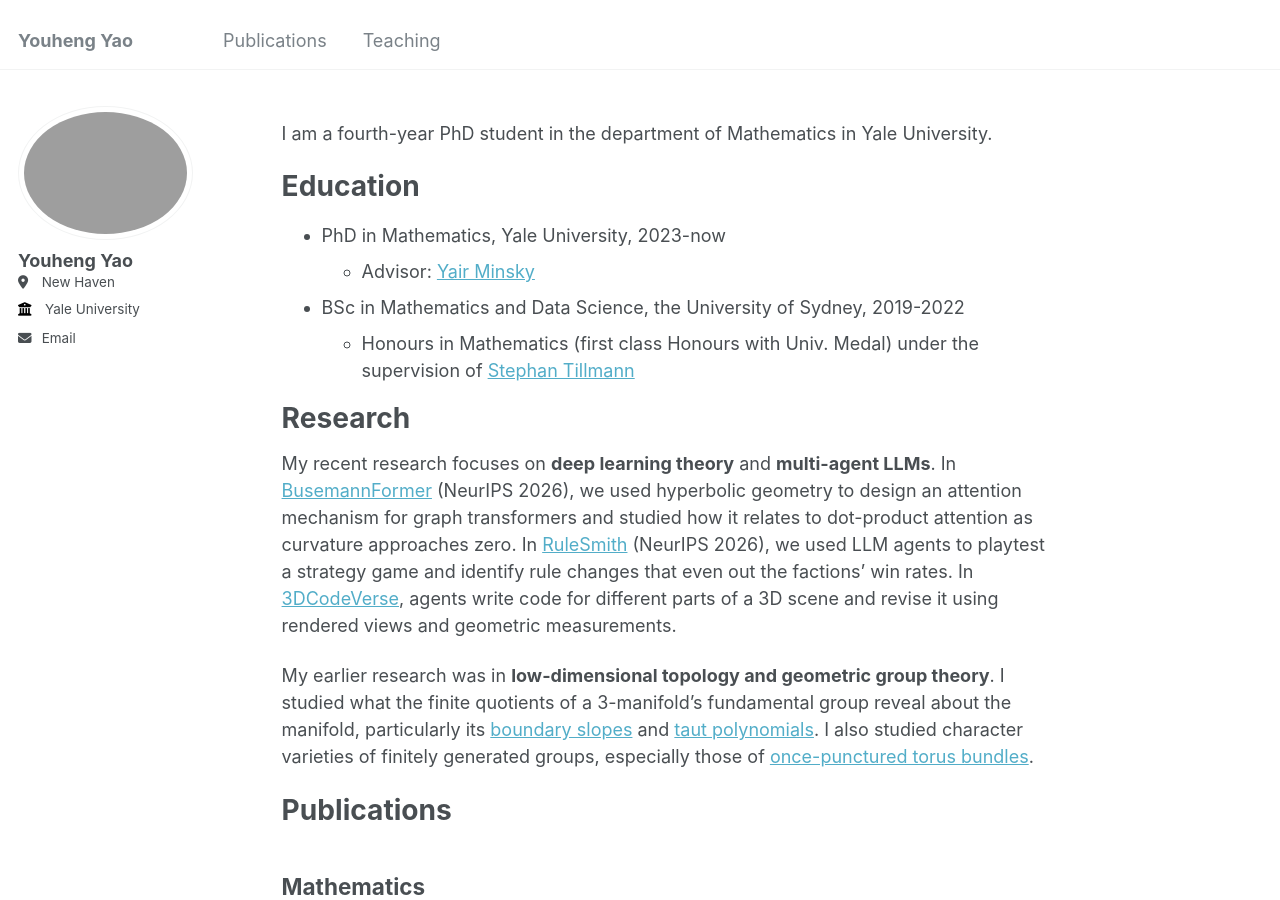
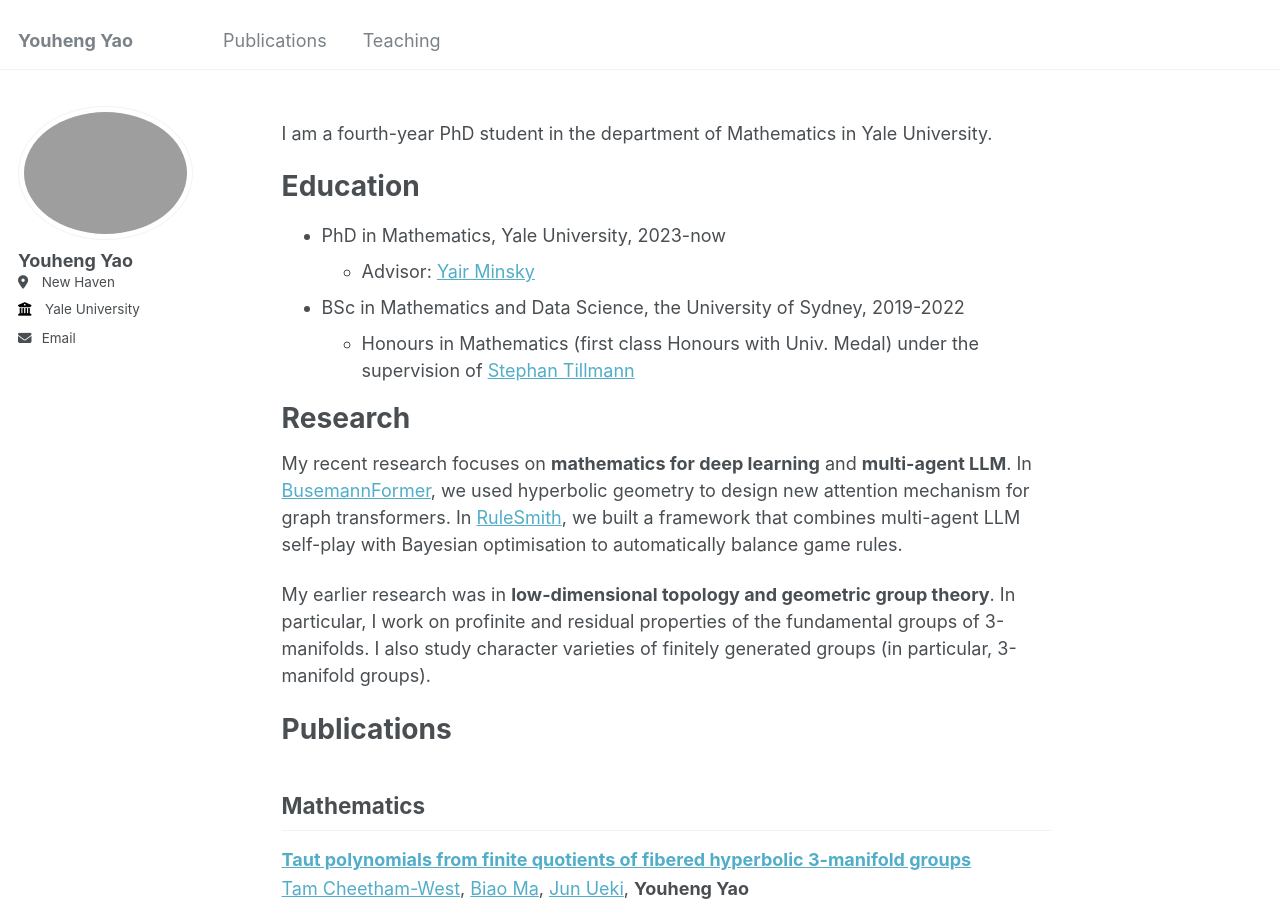
Before and after one commit to LionelYao/LionelYao.github.io, a Jekyll site: the page built from _pages/about.md, in a window 1280 px wide and 900 px high. Built offline with Jekyll 4.4.1, drawn with Linux system fonts in a browser that asks for light colours; a script that is not in the unit is left out.

Commit message:
Update about.md

```diff
--- a/_pages/about.md
+++ b/_pages/about.md
@@ -19,9 +19,11 @@ Education
 
 # Research
 
-My recent research focuses on **deep learning theory** and **multi-agent LLMs**. In [BusemannFormer](https://arxiv.org/abs/2611.27167) (NeurIPS 2026), we used hyperbolic geometry to design an attention mechanism for graph transformers and studied how it relates to dot-product attention as curvature approaches zero. In [RuleSmith](https://arxiv.org/abs/2602.06232) (NeurIPS 2026), we used LLM agents to playtest a strategy game and identify rule changes that even out the factions’ win rates. In [3DCodeVerse](https://arxiv.org/abs/2610.22341), agents write code for different parts of a 3D scene and revise it using rendered views and geometric measurements.
+My recent research focuses on **mathematics for deep learning** and **multi-agent LLM**.
+In [BusemannFormer](https://arxiv.org/abs/2611.27167), we used hyperbolic geometry to design new attention mechanism for graph transformers.
+In [RuleSmith](https://arxiv.org/abs/2602.06232), we built a framework that combines multi-agent LLM self-play with Bayesian optimisation to automatically balance game rules.
 
-My earlier research was in **low-dimensional topology and geometric group theory**. I studied what the finite quotients of a 3-manifold’s fundamental group reveal about the manifold, particularly its [boundary slopes](https://arxiv.org/abs/2506.12289) and [taut polynomials](https://arxiv.org/abs/2606.21039). I also studied character varieties of finitely generated groups, especially those of [once-punctured torus bundles](https://arxiv.org/abs/2206.14954).
+My earlier research was in **low-dimensional topology and geometric group theory**. In particular, I work on profinite and residual properties of the fundamental groups of 3-manifolds. I also study character varieties of finitely generated groups (in particular, 3-manifold groups).
 
 # Publications
 
```
